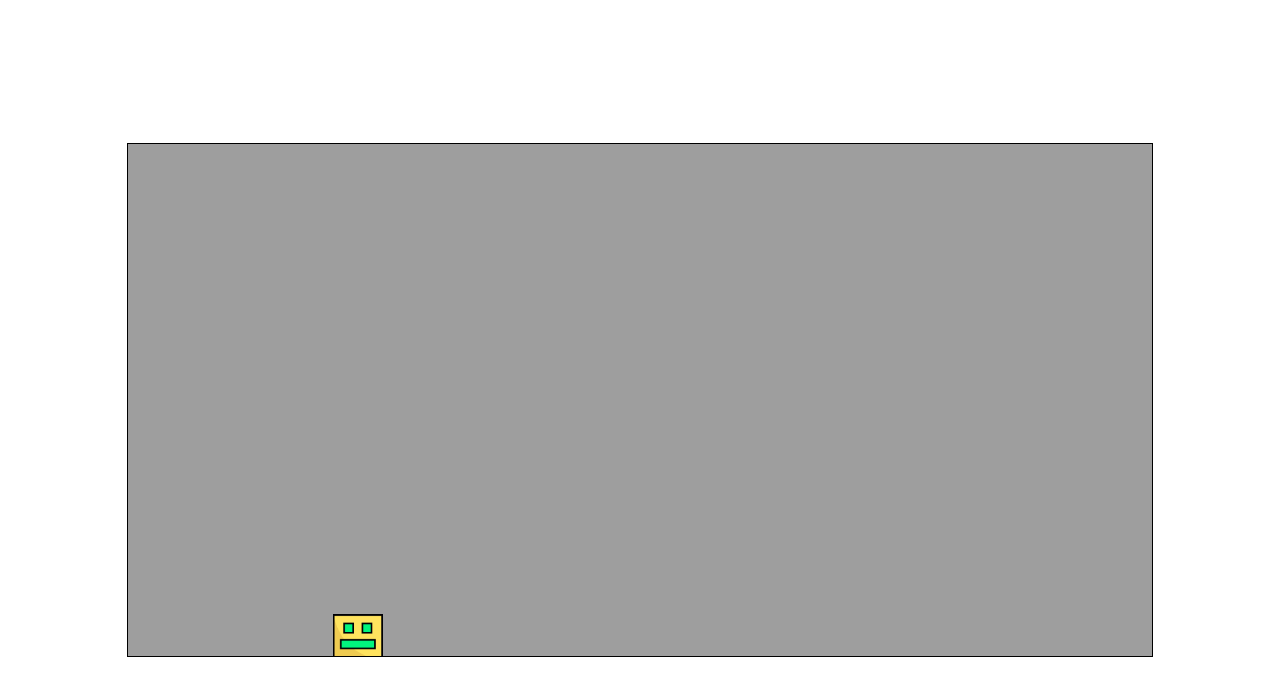
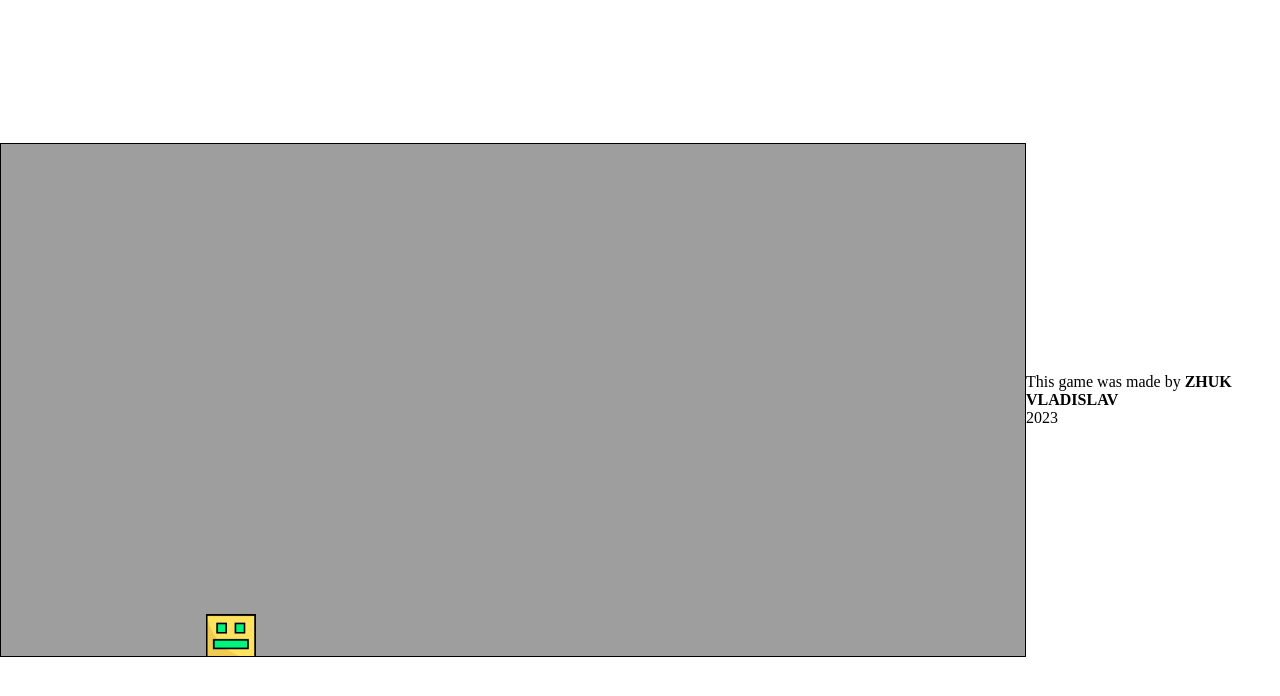
Before and after one commit to ZhukVladislav1/Geometry-Dash, a plain HTML site: page index.html in a window 1280 px wide. Drawn offline with Linux system fonts and the light colour scheme.

Commit message:
Update index.html
footer

```diff
--- a/index.html
+++ b/index.html
@@ -6,5 +6,9 @@
     </head>
     <body>
         <canvas id="canvas"></canvas>
+        <footer>
+            <p>This game was made by <b>ZHUK VLADISLAV</b></p>
+            <p>2023</p>
+        </footer>
     </body>
 </html>
```
